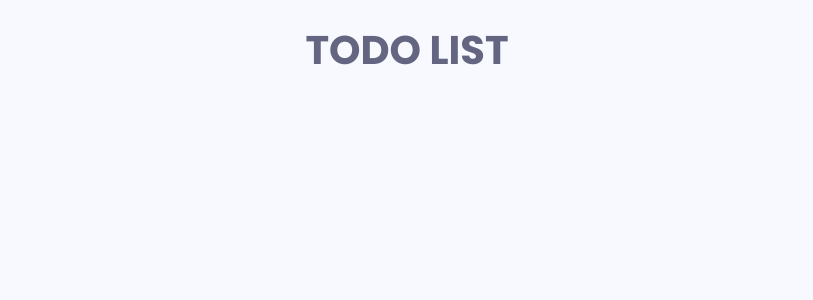
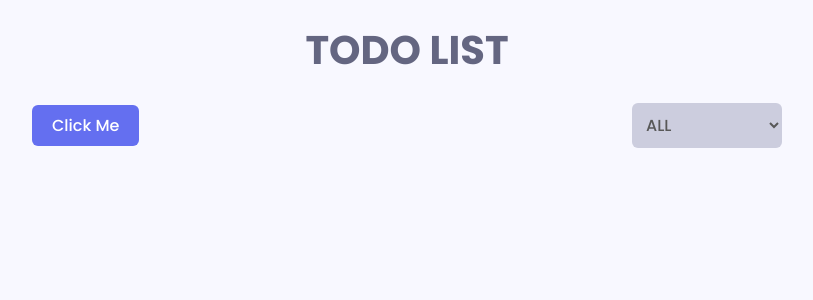
Before and after one commit to Mostofareza3/Todo-Application, a React (Create React App) app: page / in a window 1280 px wide. Shown: the top 300 px of the page, without its empty margins (233-1046 px from the left). Built offline with nearby package versions, Linux system fonts and the light colour scheme.

Commit message:
[App Header and button component]

```diff
--- a/src/App.js
+++ b/src/App.js
@@ -1,10 +1,15 @@
 import React from 'react';
+import AppHeader from './components/AppHeader';
 import PageTitle from './components/PageTitle';
+import styles from './styles/modules/app.module.scss';
 
 function App() {
   return (
     <div className="container">
       <PageTitle>TODO LIST</PageTitle>
+      <div className={styles.app__wrapper}>
+        <AppHeader />
+      </div>
     </div>
   );
 }
--- /dev/null
+++ b/src/components/AppHeader.js
@@ -0,0 +1,18 @@
+import React from 'react';
+import styles from '../styles/modules/app.module.scss';
+import Button, { SelectButton } from './Button';
+
+function AppHeader() {
+  return (
+    <div className={styles.appHeader}>
+      <Button variant="primary">Click me</Button>
+      <SelectButton id="status">
+        <option value="all">ALL</option>
+        <option value="incomplete">Incomplete</option>
+        <option value="complete">Complete</option>
+      </SelectButton>
+    </div>
+  );
+}
+
+export default AppHeader;
--- /dev/null
+++ b/src/components/Button.js
@@ -0,0 +1,36 @@
+import React from 'react';
+import styles from '../styles/modules/button.module.scss';
+import { getClasses } from '../utils/getClasses';
+
+const buttonTypes = {
+  primary: 'primary',
+  secondary: 'secondary',
+};
+
+function Button({ children, type, variant, ...rest }) {
+  return (
+    <button
+      className={getClasses([
+        styles.button,
+        styles[`button--${buttonTypes[variant]}`],
+      ])}
+      type={type === 'submit' ? 'submit' : 'button'}
+      {...rest}
+    >
+      {children}
+    </button>
+  );
+}
+
+export function SelectButton({ children, ...rest }) {
+  return (
+    <select
+      className={getClasses([styles.button, styles.button__select])}
+      {...rest}
+    >
+      {children}
+    </select>
+  );
+}
+
+export default Button;
--- /dev/null
+++ b/src/utils/getClasses.js
@@ -0,0 +1,7 @@
+export const getClasses = (classes) => {
+  const result = classes
+    .filter((item) => item !== '')
+    .join(' ')
+    .trim();
+  return result;
+};
```
Also changed, not shown: src/styles/modules/button.module.scss (indentation only).
